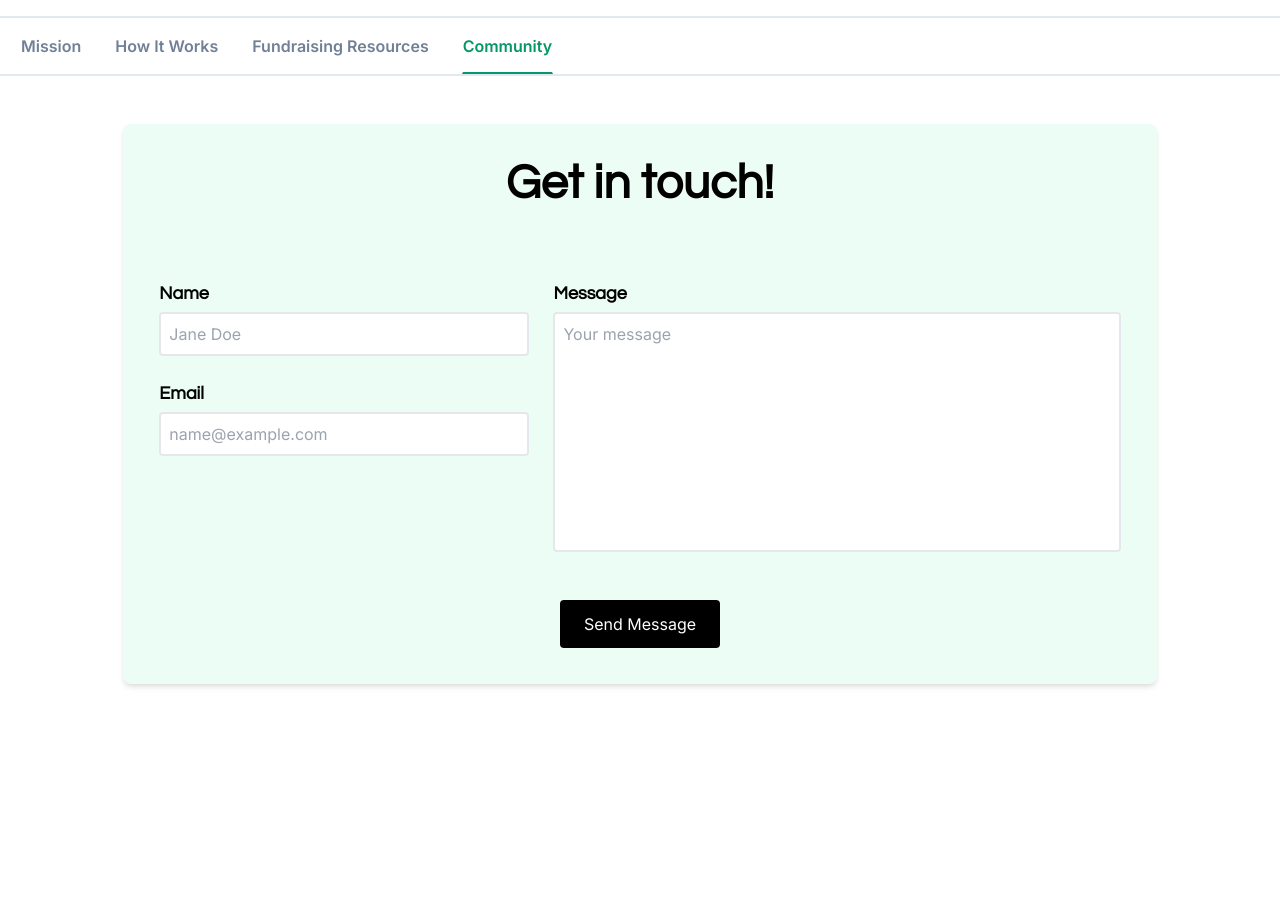
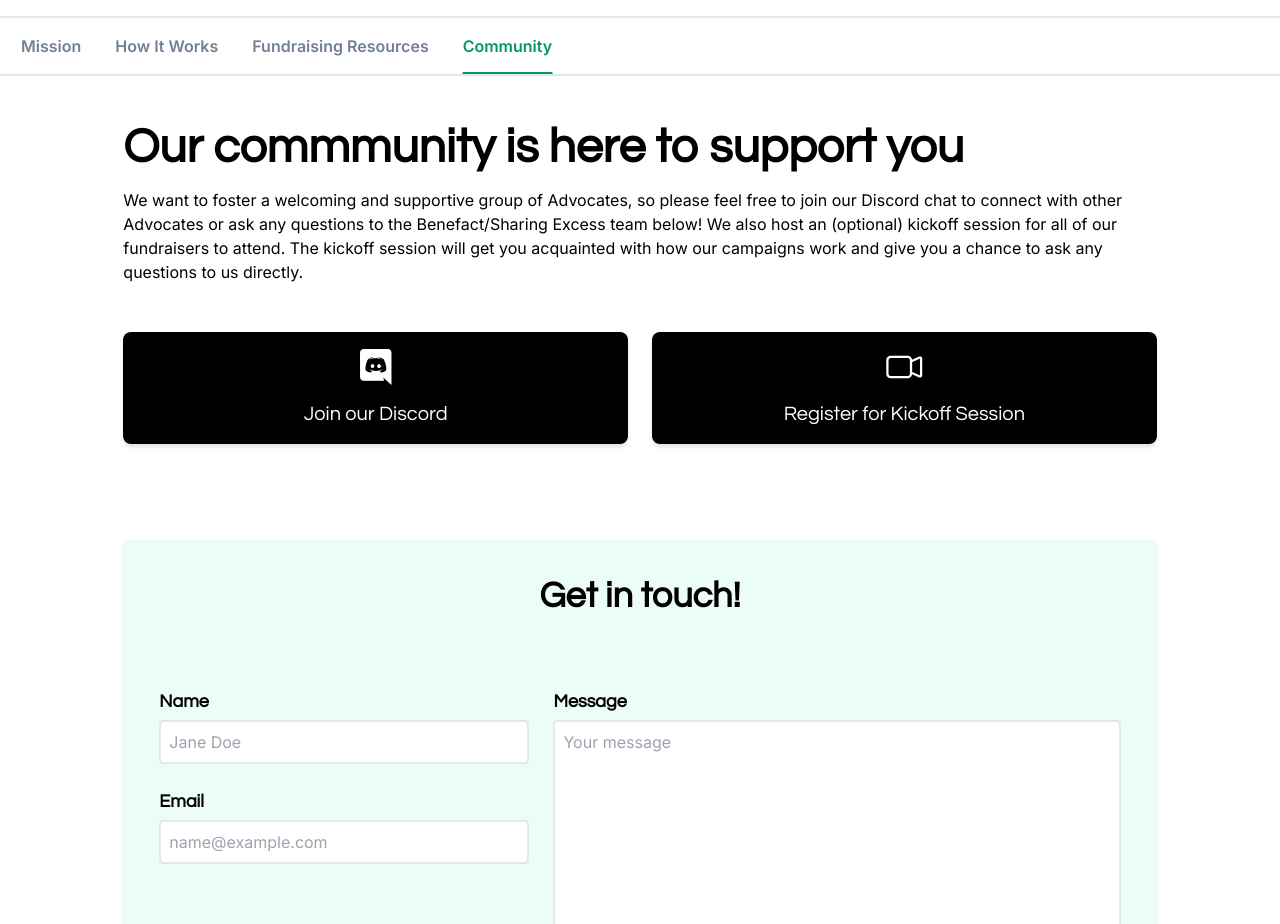
Before and after one commit to duckevinwu/nonprofit-donate, a React (Create React App) app in the folder client/: page /demo in a window 1280 px wide. Shown: the part 820-1744 px from the top of the page. Before the commit the page ends 1696 px from the top, so only its background shows below. Built offline with nearby package versions, Linux system fonts and the light colour scheme.

Commit message:
add updated community section

```diff
--- a/client/src/components/ContactForm.js
+++ b/client/src/components/ContactForm.js
@@ -60,7 +60,7 @@ export default class ContactForm extends React.Component {
       <div className={`flex justify-center ${this.props.className}`}>
         <form className="w-full lg:w-10/12 py-4 sm:p-6 bg-green-50 rounded-lg shadow-md" onSubmit={this.sendMessage}>
           <div className="flex justify-center mb-6 sm:mb-12 p-3 text-center">
-            <h2 className="questrial text-5xl font-bold">Get in touch!</h2>
+            <h2 className="questrial text-4xl font-bold">Get in touch!</h2>
           </div>
           <div className="flex flex-col lg:flex-row">
             <div className="flex flex-col lg:w-2/5 p-3">
--- a/client/src/components/HowItWorks.js
+++ b/client/src/components/HowItWorks.js
@@ -7,7 +7,10 @@ export default class OnlineResources extends React.Component {
       <div className={`grid grid-cols-1 py-20 ${this.props.className}`}>
         <div className="flex flex-col md:flex-row items-center">
           <div className="w-full sm:w-1/2 md:w-1/3 h-60 bg-red-50 p-4 flex flex-col rounded-lg shadow-lg">
-            <div className="text-red-500 text-8xl font-bold questrial">1</div>
+            <div className="flex">
+              <div className="text-red-500 text-8xl font-bold questrial">1</div>
+              <i className="ml-auto bi-box-arrow-in-right text-4xl text-red-500"></i>
+            </div>
             <div className="mt-auto questrial text-2xl font-bold">Sign up to be an Advocate</div>
           </div>
           <div className="w-full sm:w-1/2 md:w-2/3 md:pl-6 md:pt-0 pt-8">
@@ -17,7 +20,10 @@ export default class OnlineResources extends React.Component {
         </div>
         <div className="flex flex-col md:flex-row items-center mt-12">
           <div className="w-full sm:w-1/2 md:w-1/3 h-60 bg-yellow-50 p-4 flex flex-col rounded-lg shadow-lg">
-            <div className="text-yellow-500 text-8xl font-bold questrial">2</div>
+            <div className="flex">
+              <div className="text-yellow-500 text-8xl font-bold questrial">2</div>
+              <i className="ml-auto bi-envelope text-4xl text-yellow-500"></i>
+            </div>
             <div className="mt-auto questrial text-2xl font-bold">Receive your welcome email</div>
           </div>
           <div className="w-full sm:w-1/2 md:w-2/3 md:pl-6 md:pt-0 pt-8">
@@ -26,7 +32,10 @@ export default class OnlineResources extends React.Component {
         </div>
         <div className="flex flex-col md:flex-row items-center mt-12">
           <div className="w-full sm:w-1/2 md:w-1/3 h-60 bg-blue-50 p-4 flex flex-col rounded-lg shadow-lg">
-            <div className="text-blue-500 text-8xl font-bold questrial">3</div>
+            <div className="flex">
+              <div className="text-blue-500 text-8xl font-bold questrial">3</div>
+              <i className="ml-auto bi-people text-4xl text-blue-500"></i>
+            </div>
             <div className="mt-auto questrial text-2xl font-bold">Launch your campaign</div>
           </div>
           <div className="w-full sm:w-1/2 md:w-2/3 md:pl-6 md:pt-0 pt-8">
@@ -38,7 +47,10 @@ export default class OnlineResources extends React.Component {
         </div>
         <div className="flex flex-col md:flex-row items-center mt-12">
           <div className="w-full sm:w-1/2 md:w-1/3 h-60 bg-green-50 p-4 flex flex-col rounded-lg shadow-lg">
-            <div className="text-green-500 text-8xl font-bold questrial">4</div>
+            <div className="flex">
+              <div className="text-green-500 text-8xl font-bold questrial">4</div>
+              <i className="ml-auto bi-cash-stack text-4xl text-green-500"></i>
+            </div>
             <div className="mt-auto questrial text-2xl font-bold">Get paid</div>
           </div>
           <div className="w-full sm:w-1/2 md:w-2/3 md:pl-6 md:pt-0 pt-8">
--- a/client/src/components/OnlineResourcesSimple.js
+++ b/client/src/components/OnlineResourcesSimple.js
@@ -13,7 +13,7 @@ export default class OnlineResourcesSimple extends React.Component {
         <div className="flex flex-col lg:flex-row items-center">
           <div className="w-full lg:w-1/2 lg:pr-4">
             <div className="flex items-center">
-              <i className="text-4xl text-green-500 font-bold bi-envelope mr-2"></i>
+              <i className="text-4xl text-green-500 font-bold bi-envelope mr-3"></i>
               <h2 className="text-4xl questrial font-bold">Email</h2>
             </div>
             <div className="mt-8">
@@ -54,7 +54,7 @@ export default class OnlineResourcesSimple extends React.Component {
         <div className="flex flex-col lg:flex-row items-center mt-36">
           <div className="w-full lg:w-1/2 lg:pr-4">
             <div className="flex items-center">
-              <i className="text-4xl text-green-500 font-bold bi-twitter mr-2"></i>
+              <i className="text-4xl text-green-500 font-bold bi-twitter mr-3"></i>
               <h2 className="text-4xl questrial font-bold">Social Media</h2>
             </div>
             <div className="mt-8">
@@ -109,7 +109,7 @@ export default class OnlineResourcesSimple extends React.Component {
         <div className="flex flex-col lg:flex-row items-center mt-36">
           <div className="w-full lg:w-1/2 lg:pr-4">
             <div className="flex items-center">
-              <i className="text-4xl text-green-500 font-bold bi-chat mr-2"></i>
+              <i className="text-4xl text-green-500 font-bold bi-chat mr-3"></i>
               <h2 className="text-4xl questrial font-bold">Text Message</h2>
             </div>
             <div className="mt-8">
--- a/client/src/components/campaigns/DemoCampaign.js
+++ b/client/src/components/campaigns/DemoCampaign.js
@@ -212,7 +212,7 @@ export default class DemoCampaign extends React.Component {
               <div className="container mx-auto px-3 lg:px-5">
                 <div className="flex justify-center">
                   <div className="flex flex-col lg:w-1/2 md:w-3/4 w-full mt-20 mb-12">
-                    <h3 className="mb-8 questrial text-4xl font-bold">Get paid to help Sharing Excess raise money</h3>
+                    <h3 className="mb-8 questrial text-5xl tracking-wide font-bold">Get paid to <font className="text-green-500 questrial">Free the Food</font> with Sharing Excess</h3>
                     <LazyLoadImage
                       alt={"se-cover"}
                       src={'https://i.ibb.co/tYtZ8tQ/image1.png'}
@@ -253,7 +253,9 @@ export default class DemoCampaign extends React.Component {
                         If you want to reduce food insecurity and get paid to do so, become an Advocate today!
                       </h4>
                     </div>
-                    <button className="mt-6 transition duration-300 ease-in-out text-white bg-black border-0 py-3 px-6 focus:outline-none rounded hover:bg-green-400 hover:text-black cursor-pointer">Become an Advocate</button>
+                    <div className="flex justify-center">
+                      <button className="mt-6 transition duration-300 ease-in-out text-white bg-black border-0 py-3 px-6 focus:outline-none rounded hover:bg-green-400 hover:text-black cursor-pointer">Become an Advocate</button>
+                    </div>
                   </div>
                 </div>
               </div>
@@ -270,6 +272,26 @@ export default class DemoCampaign extends React.Component {
             </section>
             <section id="tab4" className="tab-panel min-h-100vh">
               <div className="container mx-auto px-3 lg:px-5 py-12">
+                <div className="flex justify-center mb-12">
+                  <div className="flex flex-col w-full lg:w-10/12">
+                    <h2 className="questrial font-bold text-5xl mb-4">Our commmunity is here to support you</h2>
+                    <p className="">
+                      We want to foster a welcoming and supportive group of Advocates, so please feel free to join our Discord chat to connect with other Advocates or ask any questions to the Benefact/Sharing Excess team below!
+                      We also host an (optional) kickoff session for all of our fundraisers to attend.
+                      The kickoff session will get you acquainted with how our campaigns work and give you a chance to ask any questions to us directly.
+                    </p>
+                    <div className="flex flex-col sm:flex-row items-center my-12">
+                      <div className="mb-6 sm:mb-0 sm:mr-6 w-full h-30 bg-black p-4 rounded-lg shadow-md hover:bg-green-500 transition duration-150 cursor-pointer flex flex-col items-center">
+                        <i className="text-white bi-discord text-4xl mb-3"></i>
+                        <p className="text-center text-white text-xl questrial">Join our Discord</p>
+                      </div>
+                      <div className="w-full h-30 bg-black p-4 rounded-lg shadow-md hover:bg-green-500 transition duration-150 cursor-pointer flex flex-col items-center">
+                        <i className="text-white bi-camera-video text-4xl mb-3"></i>
+                        <p className="text-center text-white text-xl questrial">Register for Kickoff Session</p>
+                      </div>
+                    </div>
+                  </div>
+                </div>
                 <ContactForm/>
               </div>
             </section>
```
